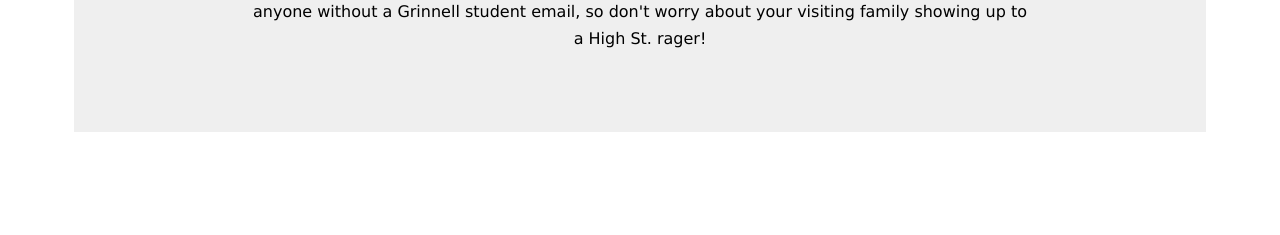
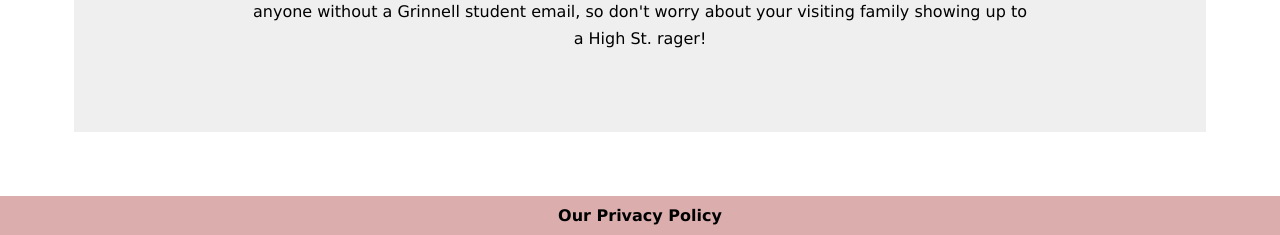
Before and after one commit to GrinSync/GrinSyncBackend, a Django app: page / in a window 1280 px wide. Shown: the part 2897-3132 px from the top of the page. Before the commit the page ends 3029 px from the top, so only its background shows below. Run offline with Django 5.2, Linux system fonts and the light colour scheme; data that the repository does not hold is empty; parts of the project's set-up code (start-up, migrations or seed data) failed here and were passed over.

Commit message:
Add A Privacy Policy

```diff
--- a/GrinSync/urls.py
+++ b/GrinSync/urls.py
@@ -6,6 +6,7 @@ I'm just too worried it would break something.
 """
 from django.contrib import admin
 from django.urls import include, path
+from django.views.generic.base import TemplateView
 from rest_framework.authtoken import views as tokenViews
 from api import views as apiViews
 
@@ -50,6 +51,7 @@ urlpatterns = [
     path('api/followOrg', apiViews.followOrg, name = 'followOrg'),
     path('api/unfollowOrg', apiViews.unfollowOrg, name = 'unfollowOrg'),
     path('api/toggleFollowedOrg', apiViews.toggleFollowedOrg, name = 'toggleFollowedOrg'),
+    path('privacyPolicy/', TemplateView.as_view(template_name='privacyPolicy.html'), name = 'pp'),
     path('deleteAccount/', apiViews.deleteAccount, name = 'accountDeletion'),
     path('tags/', apiViews.tagManagerPage, name = 'tagManager'),
 ]
--- a/api/static/base.css
+++ b/api/static/base.css
@@ -18,6 +18,7 @@ body{
     display: inline-block;
     top: 0;
     vertical-align: top;
+    color: black;
 }
 
 .header img{
@@ -230,3 +231,71 @@ div.overview p code{
     font-weight: bold;
     color: #ff2f2f;
 }
+
+footer{
+    text-align: center;
+    vertical-align: top;
+    background-color: #970c0c56;
+    padding: 10px;
+}
+
+footer a{
+    color: black !important;
+    text-decoration: none;
+}
+
+.privacyLink {
+    overflow: hidden;
+    position: relative;
+    display: inline-block;
+  }
+
+.privacyLink::before,
+.privacyLink::after {
+   content: '';
+    position:absolute;
+    width: 100%;
+    left: 0;
+  }
+.privacyLink::before {
+    background-color: #15276d;
+    height: 2px;
+    bottom: 0;
+    transform-origin: 100% 50%;
+    transform: scaleX(0);
+    transition: transform .3s cubic-bezier(0.76, 0, 0.24, 1);
+  }
+.privacyLink::after {
+    content:attr(data-replace);
+    height: 100%;
+    top: 0;
+    transform-origin: 100% 50%;
+    transform: translate3d(200%, 0, 0);
+    transition: transform .3s cubic-bezier(0.76, 0, 0.24, 1);
+    color: #15276d;
+  }
+
+.privacyLink:hover::before {
+    transform-origin: 0% 50%;
+    transform: scaleX(1);
+  }
+.privacyLink:hover::after {
+    transform: translate3d(0, 0, 0);
+  }
+
+.privacyLink span {
+    display: inline-block;
+    transition: transform .3s cubic-bezier(0.76, 0, 0.24, 1);
+  }
+
+.privacyLink:hover span {
+    transform: translate3d(-200%, 0, 0);
+  }
+
+
+.privacyLink {
+    text-decoration: none;
+    color: #18272F;
+    font-weight: 700;
+    vertical-align: top;
+  }
--- a/api/templates/base.html
+++ b/api/templates/base.html
@@ -10,11 +10,18 @@
 
     <body>
     <div class="header">
-        <img src="{% static 'CrabClear.png'%}"/>
-        <h1>GrinSync</h1>
+        <a href="/" style="text-decoration: none;">
+            <img src="{% static 'CrabClear.png'%}"/>
+            <h1>GrinSync</h1>
+        </a>
     </div>
     <div class="content">
         {% block content %}{% endblock content %}
     </div>
     </body>
+    <footer>
+        <a href="privacyPolicy/" class="privacyLink" data-replace="Don't trust us? :)">
+            <span>Our Privacy Policy</span></a>
+        {% comment %} <a href="privacyPolicy/">Don't trust us?</a> {% endcomment %}
+    </footer>
 </html>
```
Also changed, not shown: api/templates/privacyPolicy.html (added, +38 -0 lines).
